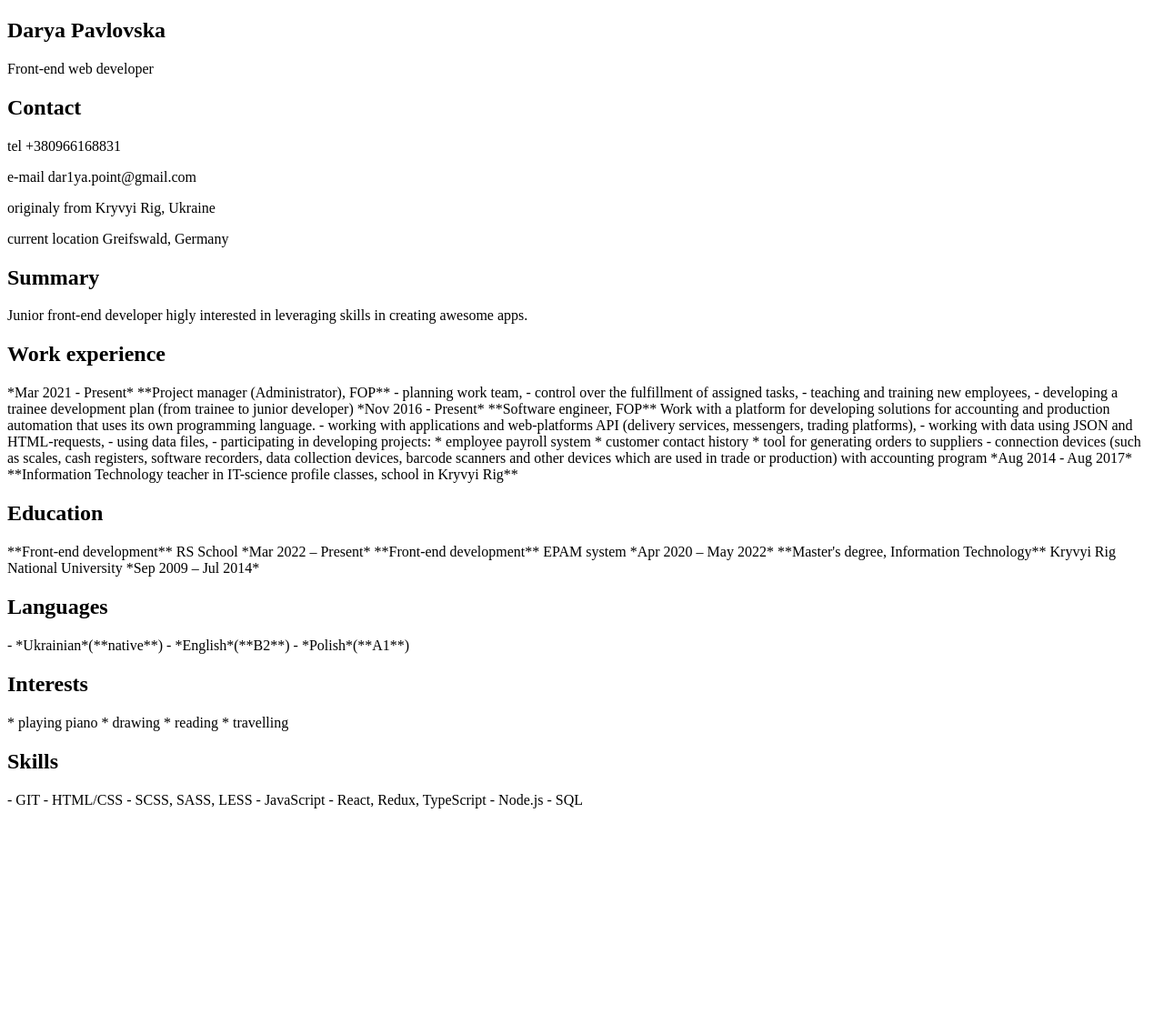
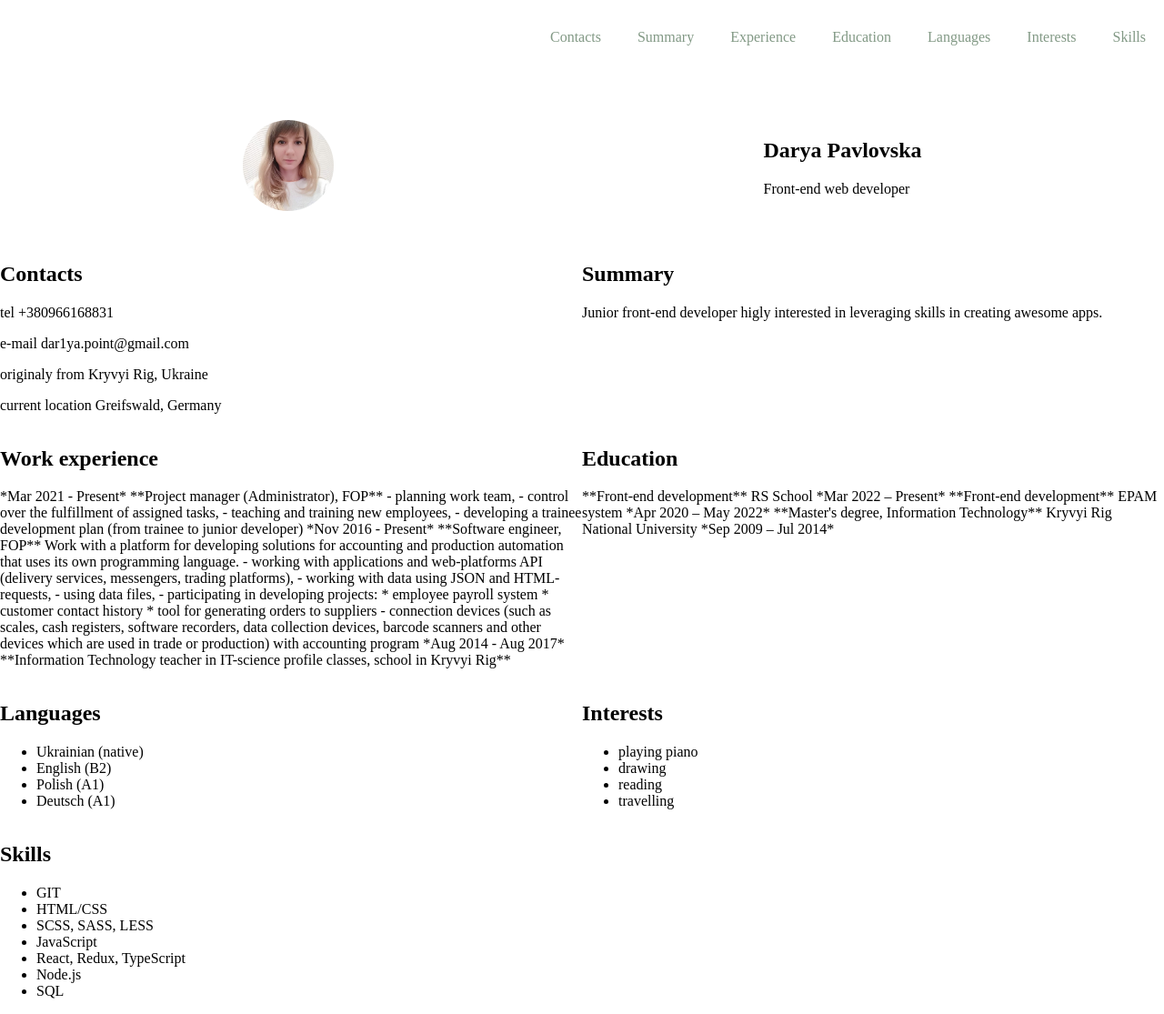
Before and after one commit to dar1ya/rsschool-cv, a plain HTML site: page index.html in a window 1280 px wide. Shown: the whole page at 91% size. Before the commit the page ends 905 px from the top, so only its background shows below. Drawn offline with Linux system fonts and the light colour scheme; a web font is replaced by a local one.

Commit message:
feat: add basic page layout

```diff
--- a/index.html
+++ b/index.html
@@ -3,28 +3,55 @@
 <head>
   <meta charset="UTF-8">
   <meta name="viewport" content="width=device-width, initial-scale=1.0">
-  <title>Darya Pavlovska</title>
+  <title>cv</title>
+
+  <link rel="icon" href="assets/favicon.ico">
+  <link rel="preconnect" href="https://fonts.googleapis.com">
+  <link rel="preconnect" href="https://fonts.gstatic.com" crossorigin>
+  <link href="https://fonts.googleapis.com/css2?family=Joan&display=swap" rel="stylesheet">
+
+  <link rel="stylesheet" href="./style.css">
 </head>
 
 <body>
-    <section>
+
       <header>
-        <h1>Darya Pavlovska</h1>
-        <p>Front-end web developer</p>
+        <div class="container header-container">
+          <nav class="nav">
+            <ul class="nav-list">
+              <li class="nav-item"><a href="#contacts" class="nav-link">Contacts</a></li>
+              <li class="nav-item"><a href="#summary" class="nav-link">Summary</a></li>
+              <li class="nav-item"><a href="#experience" class="nav-link">Experience</a></li>
+              <li class="nav-item"><a href="#education" class="nav-link">Education</a></li>
+              <li class="nav-item"><a href="#languages" class="nav-link">Languages</a></li>
+              <li class="nav-item"><a href="#interests" class="nav-link">Interests</a></li>
+              <li class="nav-item"><a href="#skills" class="nav-link">Skills</a></li>
+            </ul>
+          </nav>
+        </div>
       </header>
-      <section>
-        <h2>Contact</h2>
-        <p>tel              +380966168831</p>
-        <p>e-mail           dar1ya.point@gmail.com</p>
-        <p>originaly from   Kryvyi Rig, Ukraine</p>
-        <p>current location Greifswald, Germany</p>
+      <main class="main-container">
+        <div class="container main-container">
+        <section  class="section section-maininfo" id="maininfo">
+          <img class="profile" src="./assets/img/profile.jpg" alt="my photo">
+          <div class="container">
+          <h1 class="section-title">Darya Pavlovska</h1>
+          <p>Front-end web developer</p>
+        </div>
+        </section>
+      <section  class="section" id="contacts">
+        <h2 class="section-title">Contacts</h2>
+        <p><span>tel</span>              +380966168831</p>
+        <p><span>e-mail</span>           dar1ya.point@gmail.com</p>
+        <p><span>originaly from</span>   Kryvyi Rig, Ukraine</p>
+        <p><span>current location</span> Greifswald, Germany</p>
       </section>
-      <section>
-        <h2>Summary</h2>
+      <section  class="section" id="summary">
+        <h2 class="section-title">Summary</h2>
         <p>Junior front-end developer higly interested in leveraging skills in creating awesome apps.</p>
-      <section>
-      <section>
-        <h2>Work experience</h2>
+      </section>
+      <section  class="section" id="experience">
+        <h2 class="section-title">Work experience</h2>
         <p>*Mar 2021 - Present*
             **Project manager (Administrator), FOP**
              - planning work team,
@@ -46,9 +73,9 @@
 
              *Aug 2014 - Aug 2017*
              **Information Technology teacher in IT-science profile classes, school in Kryvyi Rig**</p>
-      <section>
-      <section>
-        <h2>Education</h2>
+        </section>
+      <section  class="section" id="education">
+        <h2 class="section-title">Education</h2>
         <p>**Front-end development**
             RS School
             *Mar 2022 – Present*
@@ -58,30 +85,42 @@
             **Master's degree, Information Technology**
             Kryvyi Rig National University
             *Sep 2009 – Jul 2014*</p>
-      <section>
-      <section>
-        <h2>Languages</h2>
-        <p> - *Ukrainian*(**native**)
-            - *English*(**B2**)
-            - *Polish*(**A1**)</p>
-      <section>
-      <section>
-        <h2>Interests</h2>
-        <p>* playing piano
-            * drawing
-            * reading
-            * travelling</p>
-      <section>
-      <section>
-        <h2>Skills</h2>
-        <p> - GIT
-            - HTML/CSS
-            - SCSS, SASS, LESS
-            - JavaScript
-            - React, Redux, TypeScript
-            - Node.js
-            - SQL</p>
-      <section>
+        </section>
+      <section  class="section" id="languages">
+        <h2 class="section-title">Languages</h2>
+        <ul>
+          <li>Ukrainian (native)</li>
+          <li>English (B2)</li>
+          <li>Polish (A1)</li>
+          <li>Deutsch (A1)</li>
+        </ul>
+        </section>
+      <section  class="section" id="interests">
+        <h2 class="section-title">Interests</h2>
+        <ul>
+          <li>playing piano</li>
+          <li>drawing</li>
+          <li>reading</li>
+          <li>travelling</li>
+        </ul>
+        </section>
+      <section  class="section" id="skills">
+        <h2 class="section-title">Skills</h2>
+        <ul>
+          <li>GIT</li>
+          <li>HTML/CSS</li>
+          <li>SCSS, SASS, LESS</li>
+          <li>JavaScript</li>
+          <li>React, Redux, TypeScript</li>
+          <li>Node.js</li>
+          <li>SQL</li>
+        </ul>
+        </section>
+      </div>
+      </main>
+      <footer>
+
+      </footer>
 </body>
 
 </html>
--- a/style.css
+++ b/style.css
@@ -0,0 +1,75 @@
+body {
+    margin: 0;
+    padding: 0;
+    font-family: 'Joan', serif;
+    display: flex;
+    flex-direction: column;
+    justify-content: space-between;
+    min-height: 100vh;
+}
+
+html {
+    scroll-behavior: smooth;
+  }
+
+.profile {
+    border-radius: 50%;
+    display: block;
+    margin: 0 auto;
+    width: 100px;
+    height: 100px;
+    object-fit: cover;
+}
+
+.container {
+    max-width: 1440px;
+    margin: 0 auto;
+}
+
+.nav-list {
+    display: flex;
+    justify-content: flex-end;
+    align-items: center;
+    list-style: none;
+}
+
+.nav-link {
+    padding: 0 20px;
+    line-height: 50px;
+    color: black;
+    text-decoration: none;
+    transition: .3s;
+  }
+
+  .nav-item a {
+    color: #829985;
+    text-decoration: none;
+    transition: color 0.5s;
+  }
+  .nav-item a:hover {
+    color: #4d2323;
+  }
+
+  .main-container {
+    display: flex;
+    flex-wrap: wrap;
+  }
+
+  .section {
+    width: 50%;
+  }
+
+  .section-maininfo {
+    display: flex;
+    justify-content: space-around;
+    width: 100%;
+    padding: 50px 30px 35px;
+  }
+
+
+
+  @media (max-width: 768px) {
+    .section {
+      width: 100%;
+    }
+  }
```
Also changed, not shown: assets/img/profile.jpg (added), img/photo_2022-03-10_22-30-31.jpg (deleted).
